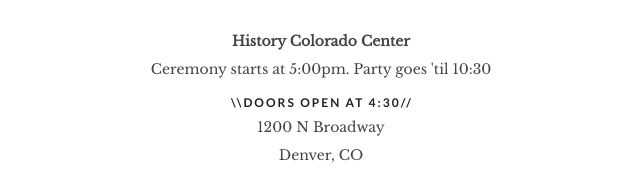
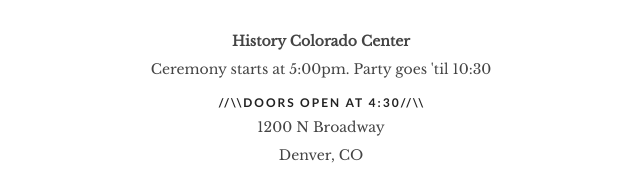
Before and after one commit to katemills3/droplet-site, a plain HTML site: page index.html in a window 1280 px wide. Shown: the part 1213-1409 px from the top of the page, 319-959 px from the left. Drawn offline with nearby package versions, Linux system fonts and the light colour scheme; a web font is replaced by a local one.

Commit message:
Sm change

```diff
--- a/index.html
+++ b/index.html
@@ -49,7 +49,7 @@
 					<div class="row">
 						<div class="col-sm-12 text-center">
 
-							<p><b>History Colorado Center<br></b>Ceremony starts at 5:00pm. Party goes 'til 10:30<br><h6>\\Doors open at 4:30//</h6>
+							<p><b>History Colorado Center<br></b>Ceremony starts at 5:00pm. Party goes 'til 10:30<br><h6>//\\Doors open at 4:30//\\</h6>
 								1200 N Broadway<br>
 								Denver, CO</p>
 							<a href="#rsvp" class="btn">RSVP Now</a>
```
